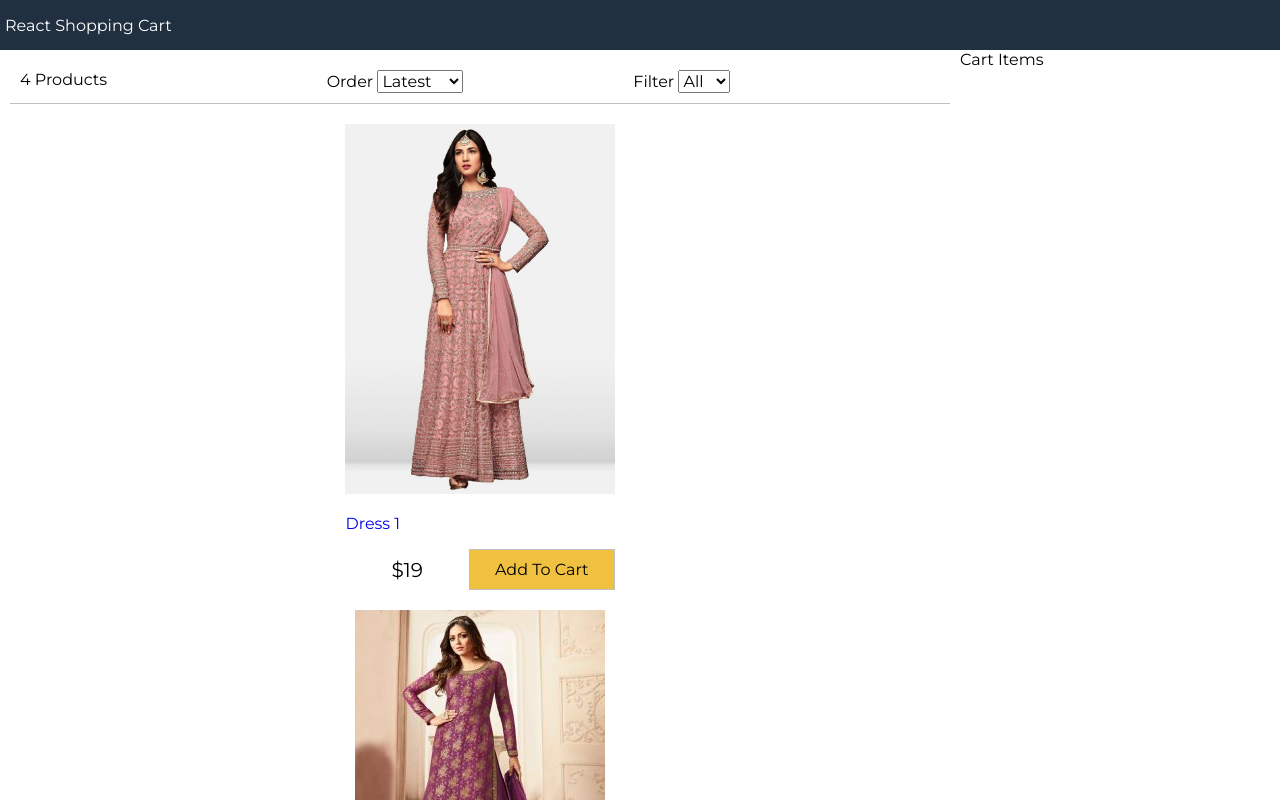
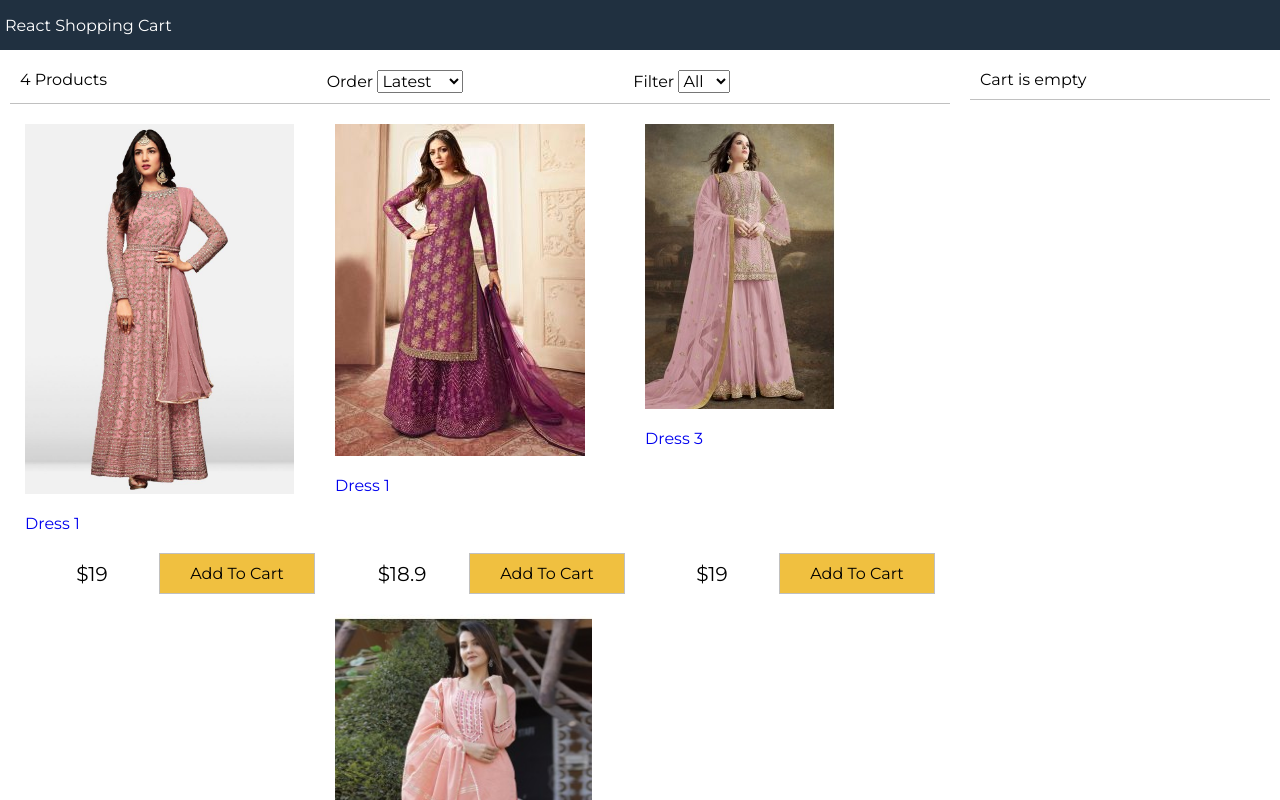
Before and after one commit to sweety97734/react-shopping-cart, a React (Create React App) app: page / in a window 1280 px wide. Shown: the top 800 px of the page. Built offline with nearby package versions, Linux system fonts and the light colour scheme.

Commit message:
Cart component

```diff
--- a/src/App.js
+++ b/src/App.js
@@ -1,5 +1,6 @@
 //feature-1
 import React from 'react';
+import Cart from './components/Cart';
 import Filter from './components/Filter';
 import Products from './components/Products';
 import data from "./data.json"
@@ -9,10 +10,30 @@
     super();
     this.state = {
       products: data.products,
+      cartItems: [],
       size: "",
       sort: "",
+    };
+  }
+  removeFromCart = (product) =>{
+    const cartItems = this.state.cartItems.slice();
+    this.setState({cartItems: cartItems.filter(x=>x._id !== product._id),
+    });
+  };
+  addToCart =(product) => {
+    const cartItems = this.state.cartItems.slice();
+    let alreadyInCart = false;
+    cartItems.forEach(item =>{
+      if(item._id === product._id){
+        item.count++;
+        alreadyInCart = true;
+      }
+    });
+    if(!alreadyInCart){
+      cartItems.push({...product, count: 1});
     }
-  }
+    this.setState({cartItems});
+  };
   sortProducts = (event) => {
     //impl
     const sort = event.target.value;
@@ -66,9 +87,13 @@
               filterProducts={this.filterProducts}
               sortProducts={this.sortProducts}
               ></Filter>
-              <Products products={this.state.products}></Products>
+              <Products products={this.state.products} addToCart={this.addToCart}></Products>
             </div>
-            <div className="sidebar">Cart Items</div>
+            <div className="sidebar">
+              <Cart
+              cartItems={this.state.cartItems}
+              removeFromCart={this.removeFromCart}/>
+            </div>
           </div>
         </main>
         <footer>All right is reserved.</footer>
--- /dev/null
+++ b/src/components/Cart.js
@@ -0,0 +1,58 @@
+import React, { Component } from 'react'
+import formatCurrency from '../util';
+
+export default class Cart extends Component {
+    render() {
+        const {cartItems} = this.props;
+        return (
+          <div>
+               {cartItems.length === 0? (
+                <div className="cart cart-header">Cart is empty</div>
+            ) : (
+               <div className="cart cart-header">
+                   You have {cartItems.length} in the cart{" "}
+               </div>
+            )}
+            <div>
+                <div className="cart">
+                    <ul className="cart-items">
+                        {cartItems.map(item =>(
+                            <li key={item._id}>
+                                <div>
+                                    <img src={item.image} alt={item.title}></img>
+                                </div>
+                                <div>
+                                    <div>{item.title}</div>
+                                    <div className="right">
+                                        {formatCurrency(item.price)} x {item.count}{" "}
+                                      <button
+                                        className="button"
+                                        onClick={() => this.props.removeFromCart(item)}>
+                                        Remove
+                                      </button>
+                                    </div>
+
+                                </div>
+                            </li>
+                        ))}
+                    </ul>
+                </div>
+                {cartItems.length!==0 && (
+                  <div className="cart">
+                    <div className="total">
+                        <div>
+                            Total:{" "}
+                            {formatCurrency(
+                            cartItems.reduce((a,c) => a + c.price*c.count, 0)
+                            )}
+                        </div>
+                        <button className="button primary">Proceed</button>
+                    </div>
+                  </div>
+                )}
+
+            </div>
+          </div>
+        );
+    }
+}
--- a/src/components/Products.js
+++ b/src/components/Products.js
@@ -10,14 +10,13 @@
                         <li key={product._id}>
                             <div className="product">
                                 <a href={"#" + product._id}>
-                                    <img src={product.image} alt={product.title}></img>
-                                    <p>
-                                        {product.title}
-                                    </p>
+                                  <img src={product.image} alt={product.title}></img>
+                                  <p>{product.title}</p>
                                 </a>
                                 <div className="product-price">
                                     <div>{formatCurrency(product.price)}</div>
-                                    <button className="button primary">Add To Cart</button>
+                                    <button onClick={()=> this.props.addToCart(product)}
+                                    className="button primary">Add To Cart</button>
                                 </div>
                             </div>
                         </li>
--- a/src/index.css
+++ b/src/index.css
@@ -70,7 +70,7 @@
 }
 
 /*products*/
-.products{
+.products {
   display: flex;
   flex-wrap: wrap;
   justify-content: center;
@@ -84,13 +84,13 @@
   height: 47rem;
   padding: 1rem;
 }
-.products{
+.product{
   display: flex;
   flex-direction: column;
   justify-content: space-between;
   height: 100%;
 }
-.products img{
+.product img{
   max-width: 37rem;
   max-height: 37rem;
 }
@@ -130,3 +130,45 @@
 .filter div{
   flex: 1;
 }
+/*index.css*/
+.cart{
+  padding: 1rem;
+  margin: 1rem;
+  display: flex;
+}
+.cart-header{
+  border-bottom: .1rem #c0c0c0 solid;
+}
+.cart-items{
+  padding: 0;
+  width: 100%;
+  list-style-type: none;
+}
+.cart-items img{
+  width: 5rem;
+}
+.cart-items li{
+  display: flex;
+}
+.cart-items li div{
+  padding: .5rem;
+}
+.cart-items li div:last-child{
+  flex: 1;
+}
+.right{
+  text-align: right;
+}
+.total{
+  display: flex;
+  justify-content: space-between;
+  align-items: center;
+  width: 100%;
+}
+.total > div{
+  font-size: 2rem;
+}
+.total > div,
+.total > button {
+  flex: 1;
+}
```
